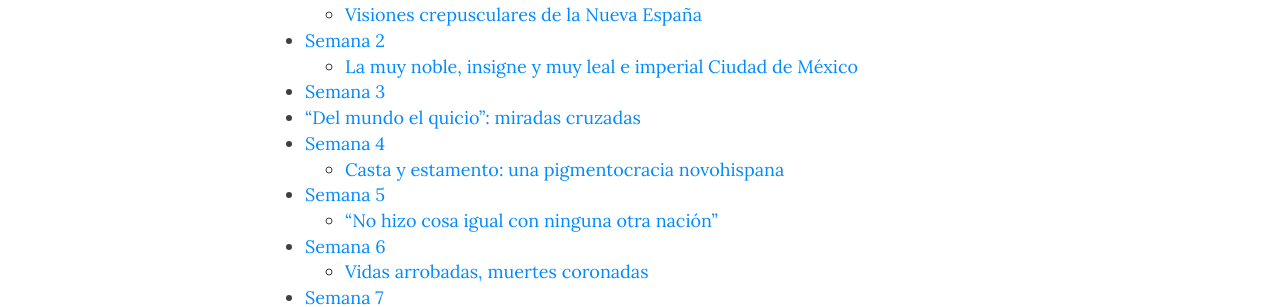
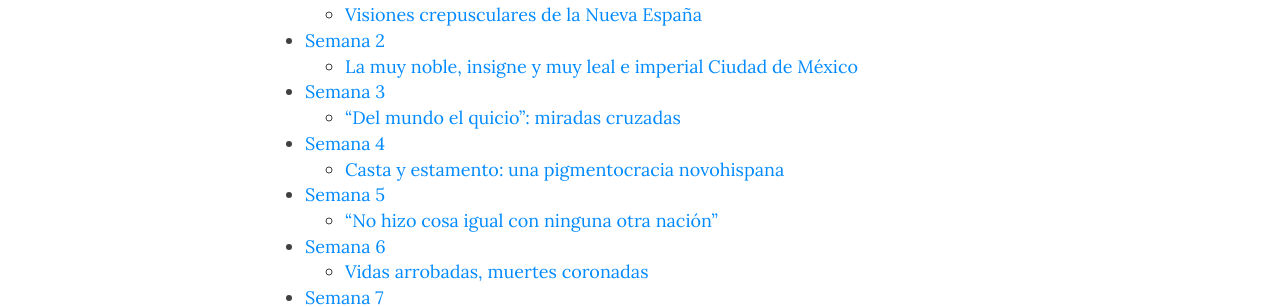
Before and after one commit to Hipomenes/novohispana, a Jekyll site: the page built from syllabus.md, in a window 1280 px wide and 900 px high, scrolled down 467 px. Shown: the part 150-457 px from the top of the window. Built offline with Jekyll 4.4.1, drawn with Linux system fonts in a browser that asks for light colours; nearby versions of some CDN libraries.

```diff
--- a/syllabus.md
+++ b/syllabus.md
@@ -34,7 +34,7 @@ Comenzaremos leyendo un ensayo de María de León Cázares, ["A cielo abierto: l
 
 # Semana 3
 
-# "Del mundo el quicio": miradas cruzadas
+## "Del mundo el quicio": miradas cruzadas
 
 Esta semana exploraremos otras miradas sobre la ciudad de México. La primera es el testimonio del escritor e historiador indígena don Domingo Francisco de San Antón Muñón Chimalpahin (1579 - 1660). Autor de numerosas relaciones históricas sobre los antiguos mexicanos, Chimalpahin llevó también [un diario](), que nos ofrece una mirada fascinante sobre la capital novohispana. Su diario nos ayudará además para considerar una singular género pictórico novohispano: el [Biombo del Palacio de los Virreyes de México](https://upload.wikimedia.org/wikipedia/commons/4/49/Large_screen_of_the_Palace_of_the_Viceroys_of_Mexico%2C_ca._1676-1700%2C_Mexico_City%2C_Museum_of_the_Americas%2C_anonimous_painter.jpg) y el [Biombo de la ciudad de México](https://vistasgallery.ace.fordham.edu/items/show/1642) (México, finales del siglo XVII). Para la segunda sesión, leeremos un fragmento del diario del viajero italiano [Giovanni Francesco Gemelli Careri]() (1651–1725), quien en su viaje al rededor del mundo (publicado originalmente en 1699) visitó la ciudad de México. El diario es un documento extraordinario, que nos permite evocar la vida cotidiana y la omnipresencia de la fiesta en el espacio público novohispano. Su lectura nos servirá como punto de partida para discutir las ideas sobre el "ethos barroco" del filósofo ecuatoriano-mexicano [Bolívar Echeverría]().
 
```
